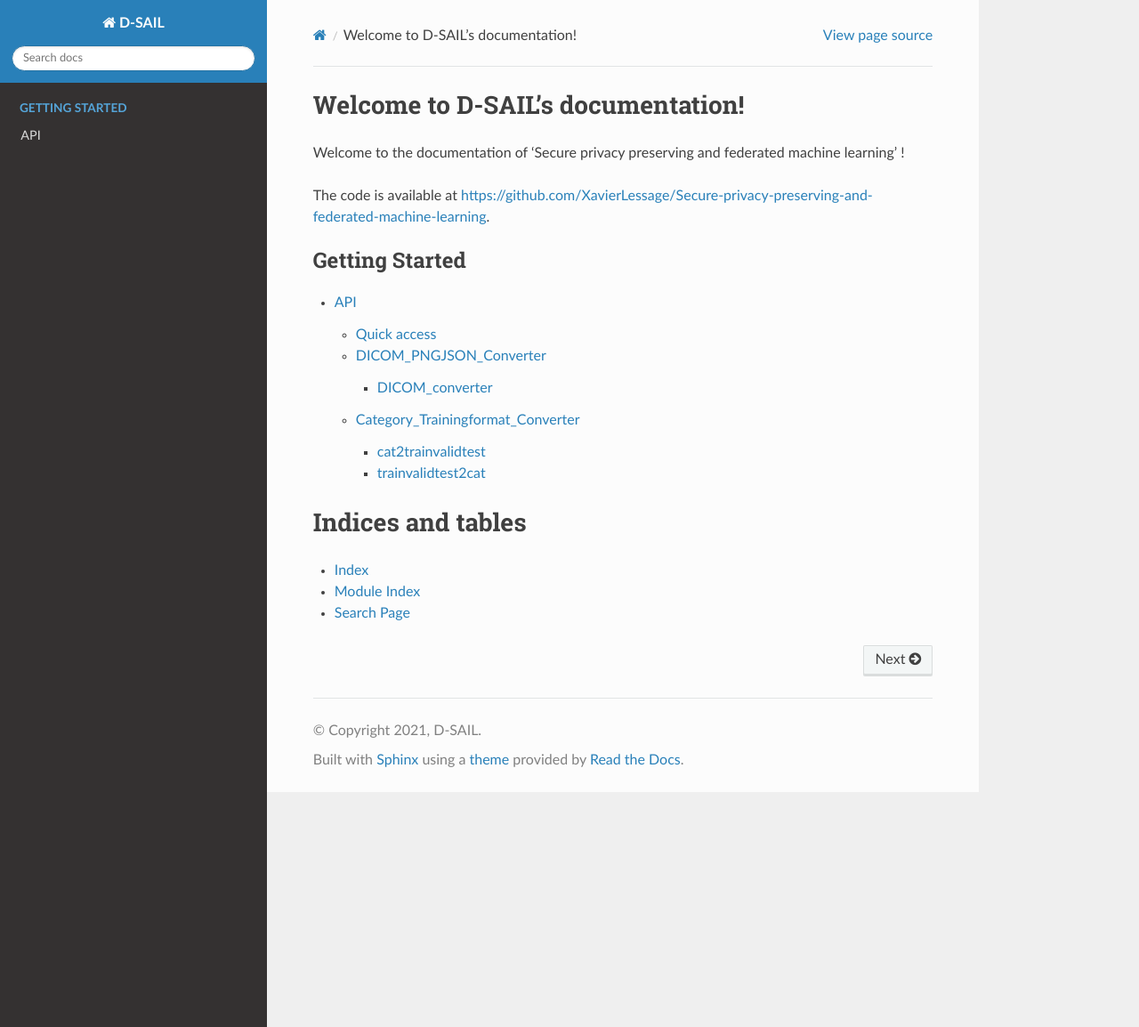
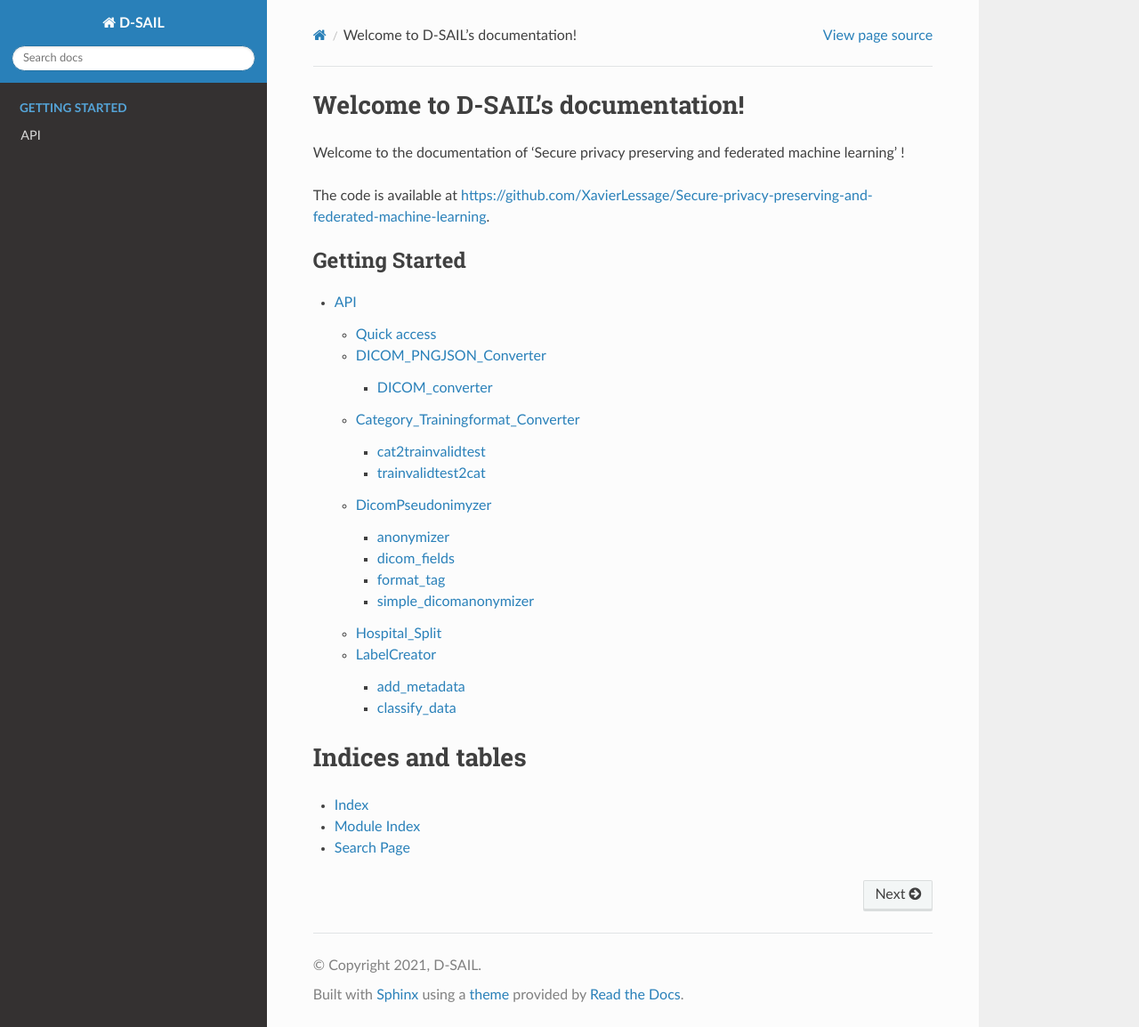
Before and after one commit to XavierLessage/D-SAIL, a Sphinx documentation site: the page built from docs/source/index.rst, in a window 1280 px wide and 1154 px high. Shown: the whole window at 89% size. Built offline with Sphinx 7.4.7 and the Read the Docs theme 2.0.0, drawn with Linux system fonts in a browser that asks for light colours.

Commit message:
adding all modules

```diff
--- a/docs/source/api.rst
+++ b/docs/source/api.rst
@@ -45,3 +45,65 @@
    :members:
    :undoc-members:
    :show-inheritance:
+
+DicomPseudonimyzer
+------------------
+
+anonymizer
+^^^^^^^^^^^^
+
+.. automodule:: DicomPseudonimyzer.anonymizer
+   :members:
+   :undoc-members:
+   :show-inheritance:
+
+dicom_fields
+^^^^^^^^^^^^
+
+.. automodule:: DicomPseudonimyzer.dicom_fields
+   :members:
+   :undoc-members:
+   :show-inheritance:
+
+format_tag
+^^^^^^^^^^
+
+.. automodule:: DicomPseudonimyzer.format_tag
+   :members:
+   :undoc-members:
+   :show-inheritance:
+
+simple_dicomanonymizer
+^^^^^^^^^^^^^^^^^^^^^^
+
+.. automodule:: DicomPseudonimyzer.simple_dicomanonymizer
+   :members:
+   :undoc-members:
+   :show-inheritance:
+
+Hospital_Split
+--------------
+
+.. automodule:: Hospital_Split.hospital_split
+   :members:
+   :undoc-members:
+   :show-inheritance:
+
+LabelCreator
+-------------
+
+add_metadata
+^^^^^^^^^^^^
+
+.. automodule:: LabelCreator.add_metadata
+   :members:
+   :undoc-members:
+   :show-inheritance:
+
+classify_data
+^^^^^^^^^^^^^
+
+.. automodule:: LabelCreator.classify_data
+   :members:
+   :undoc-members:
+   :show-inheritance:
```
